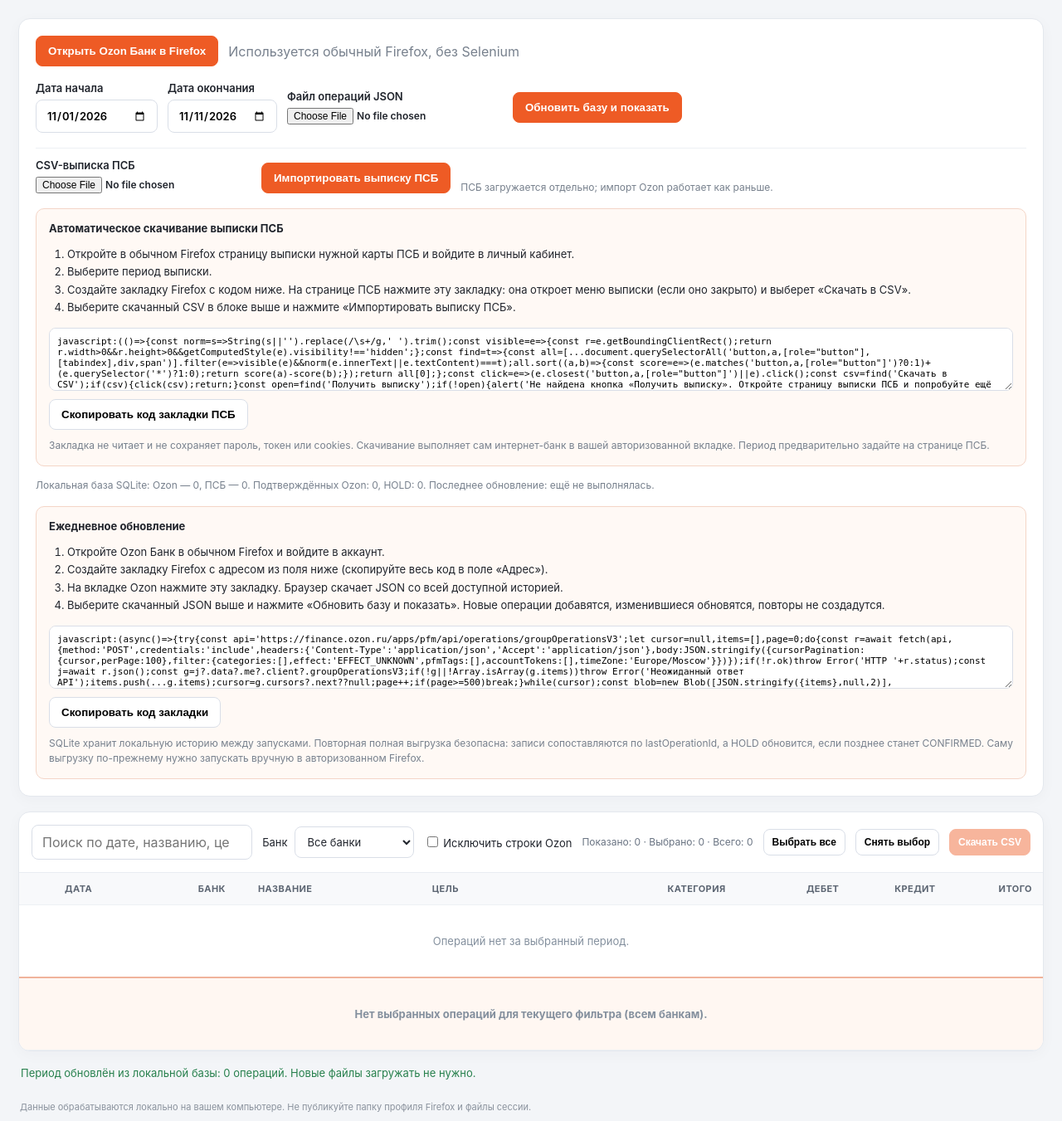
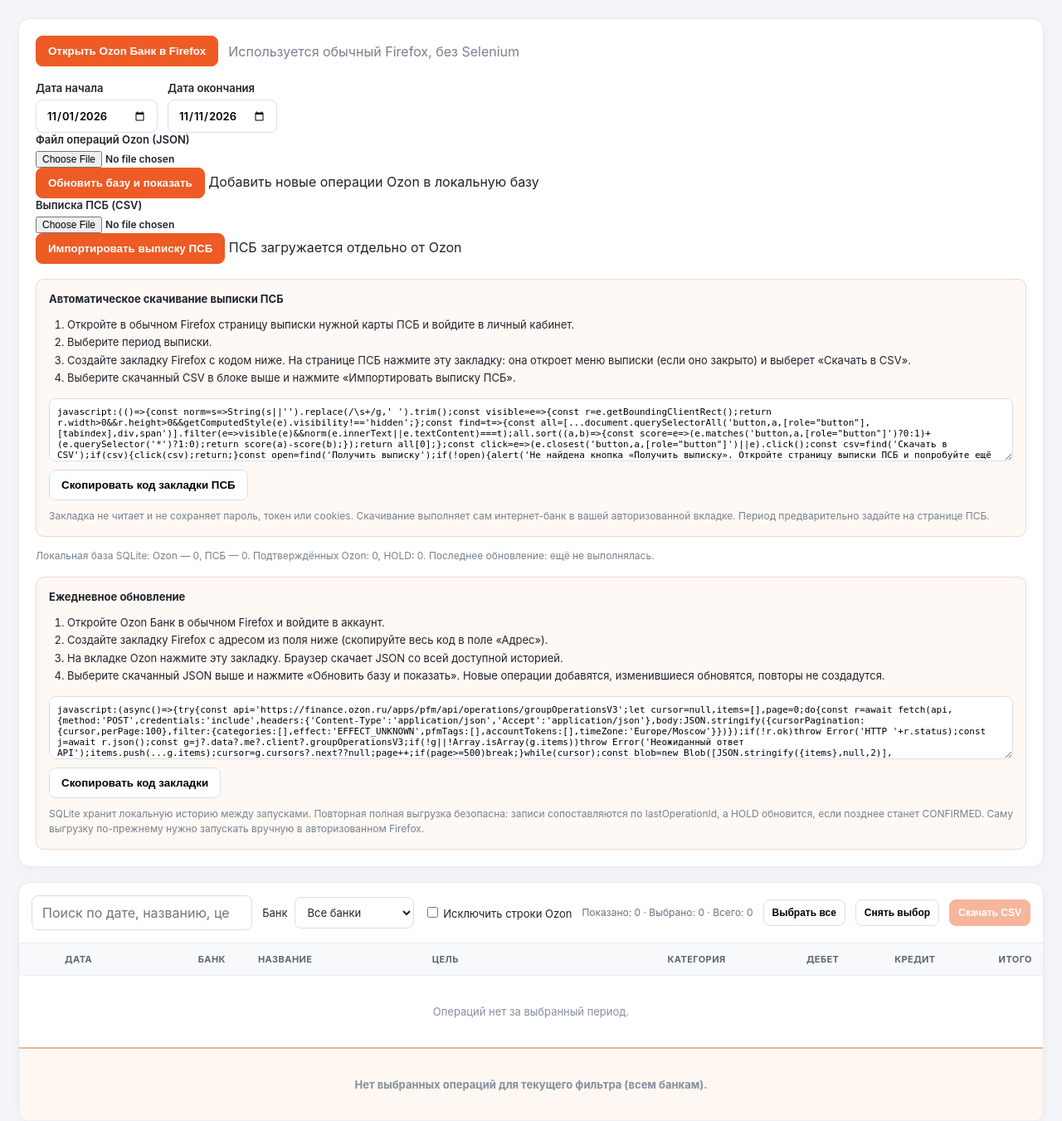
Before and after one commit to definitly486/ozon-export-python, a Flask app: page / in a window 1280 px wide. Shown: the part 141-1492 px from the top of the page at 83% size. Run offline with Flask 3, Linux system fonts and the light colour scheme; data that the repository does not hold is empty.

Commit message:
Align bank import controls in consistent columns

```diff
--- a/templates/index.html
+++ b/templates/index.html
@@ -9,11 +9,21 @@
     <header><div><div class="eyebrow">OZON БАНК · ПСБ</div><h1>Выписка по операциям</h1><p class="muted">Локальный Python-инструмент для выгрузки операций в CSV</p></div><div class="header-tools"><button id="designToggle" class="design-toggle" type="button" aria-pressed="false">✨ Новый дизайн</button><span class="pill">FreeBSD / Python</span></div></header>
     <section class="panel controls">
       <div class="actions"><button id="connect" class="primary">Открыть Ozon Банк в Firefox</button><span id="status" class="muted">Используется обычный Firefox, без Selenium</span></div>
-      <div class="dates"><label>Дата начала<input id="start" type="date"></label><label>Дата окончания<input id="end" type="date"></label><label class="file-label">Файл операций JSON<input id="sourceFile" type="file" accept=".json,application/json"></label><button id="load" class="primary">Обновить базу и показать</button></div>
-      <div class="dates psb-import">
-        <label class="file-label">CSV-выписка ПСБ<input id="psbFile" type="file" accept=".csv,text/csv"></label>
-        <button id="loadPsb" class="primary" type="button">Импортировать выписку ПСБ</button>
-        <span class="hint">ПСБ загружается отдельно; импорт Ozon работает как раньше.</span>
+      <div class="dates date-controls">
+        <label>Дата начала<input id="start" type="date"></label>
+        <label>Дата окончания<input id="end" type="date"></label>
+      </div>
+      <div class="import-grid">
+        <div class="import-row">
+          <label class="file-label">Файл операций Ozon (JSON)<input id="sourceFile" type="file" accept=".json,application/json"></label>
+          <button id="load" class="primary import-action">Обновить базу и показать</button>
+          <span class="import-note">Добавить новые операции Ozon в локальную базу</span>
+        </div>
+        <div class="import-row">
+          <label class="file-label">Выписка ПСБ (CSV)<input id="psbFile" type="file" accept=".csv,text/csv"></label>
+          <button id="loadPsb" class="primary import-action" type="button">Импортировать выписку ПСБ</button>
+          <span class="import-note">ПСБ загружается отдельно от Ozon</span>
+        </div>
       </div>
       <div class="bookmarklet-box">
         <b>Автоматическое скачивание выписки ПСБ</b>
```
